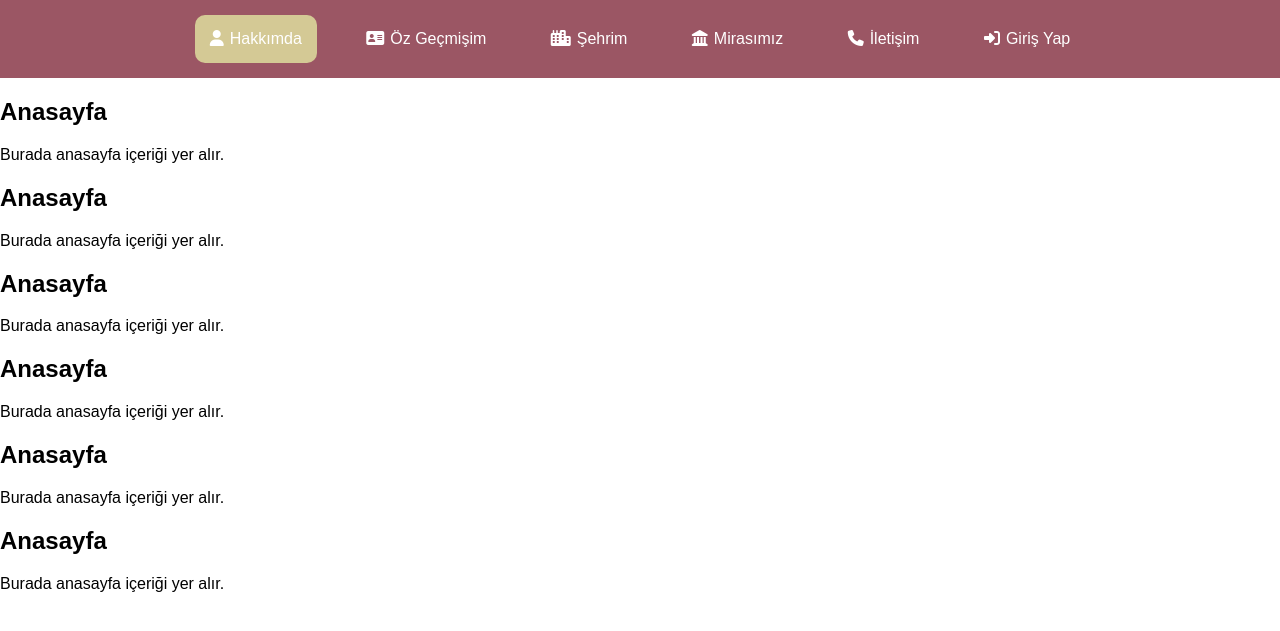
After one commit to mcanbyr/Proje, a PHP site: page /menu.html in a window 1280 px wide. The commit adds this page. Shown: the top 631 px of the page. Run offline with PHP 8.4, Linux system fonts and the light colour scheme.

Commit message:
Add files via upload

```diff
--- a/web_proje/login.html
+++ b/web_proje/login.html
@@ -10,7 +10,7 @@
     <div class="background-image">
         <div class="login-container">
             <h3>GİRİŞ YAP</h3>
-            <form action="login.php" method="POSt" >
+            <form action="login.php" method="POST" >
               <div class="input-group">
                   <input placeholder="Öğrenci Numarası (E-posta)" type="email" id="username" name="username" required>
               </div>
--- /dev/null
+++ b/web_proje/menu.html
@@ -0,0 +1,62 @@
+<!DOCTYPE html>
+<html lang="en">
+<head>
+    <meta charset="UTF-8">
+    <meta name="viewport" content="width=device-width, initial-scale=1.0">
+    <link rel="stylesheet" href="styles01.css">
+    <link rel="stylesheet" href="https://cdnjs.cloudflare.com/ajax/libs/font-awesome/6.5.2/css/all.min.css" />
+    <title>Document</title>
+</head>
+<body>
+    <input type="checkbox" id="menu-toggle" class="menu-toggle">
+    <label for="menu-toggle" class="menu-icon"><i class="fas fa-bars"></i></label>
+    <div class="menu-bar">
+        <ul>
+            <li class="active"><a href="#hakkimda"><i class="fas fa-user"></i>Hakkımda</a></li>
+            <li><a href="#cv"><i class="fas fa-address-card"></i>Öz Geçmişim</a></li>
+            <li><a href="#sehrim"><i class="fas fa-city"></i>Şehrim</a></li>
+            <li><a href="#mirasimiz"><i class="fas fa-landmark"></i>Mirasımız</a></li>
+            <li><a href="#iletisim"><i class="fas fa-phone"></i>İletişim</a></li>
+            <li><a href="#login"><i class="fas fa-sign-in-alt"></i>Giriş Yap</a></li>
+        </ul>
+    </div>
+
+    <section id="hakkimda">
+        <div class="container">
+            <h2>Anasayfa</h2>
+            <p>Burada anasayfa içeriği yer alır.</p>
+        </div>
+    </section>
+    <section id="cv">
+        <div class="container">
+            <h2>Anasayfa</h2>
+            <p>Burada anasayfa içeriği yer alır.</p>
+        </div>
+    </section>
+    <section id="sehrim">
+        <div class="container">
+            <h2>Anasayfa</h2>
+            <p>Burada anasayfa içeriği yer alır.</p>
+        </div>
+    </section>
+    <section id="mirasimiz">
+        <div class="container">
+            <h2>Anasayfa</h2>
+            <p>Burada anasayfa içeriği yer alır.</p>
+        </div>
+    </section>
+    <section id="iletisim">
+        <div class="container">
+            <h2>Anasayfa</h2>
+            <p>Burada anasayfa içeriği yer alır.</p>
+        </div>
+    </section>
+    <section id="login">
+        <div class="container">
+            <h2>Anasayfa</h2>
+            <p>Burada anasayfa içeriği yer alır.</p>
+        </div>
+    </section>
+
+</body>
+</html>
--- a/web_proje/styles.css
+++ b/web_proje/styles.css
@@ -27,7 +27,7 @@ body {
     background-image: url('konya.jpg'); /* Resminizin URL'sini buraya ekleyin */
     background-size: cover;
     background-position: center;
-    opacity: 0.5; /* Arka plan resminin opaklığını ayarlayabilirsiniz */
+    opacity: 3; /* Arka plan resminin opaklığını ayarlayabilirsiniz */
     position: fixed;
     top: 0;
     left: 0;
@@ -35,6 +35,7 @@ body {
     height: 100%;
     z-index: 1;
 }
+
 
 h2 {
     text-align: center;
--- /dev/null
+++ b/web_proje/styles01.css
@@ -0,0 +1,80 @@
+body {
+    margin: 0;
+    padding: 0;
+    font-family: sans-serif;
+}
+
+.menu-toggle {
+    display: none;
+}
+
+.menu-icon {
+    display: none;
+    cursor: pointer;
+    padding: 10px;
+    background-color: #9b5664;
+    color: #fff;
+}
+
+.menu-bar {
+    background: #9b5664;
+    text-align: center;
+}
+
+.menu-bar ul {
+    list-style: none;
+    margin: 0;
+    padding: 0;
+}
+
+.menu-bar ul li {
+    display: inline-block;
+    margin: 15px;
+    padding: 15px;
+}
+
+.menu-bar ul li a {
+    text-decoration: none;
+    color: #fff;
+}
+
+.menu-bar ul li.active, .menu-bar ul li:hover {
+    background: #d4c995;
+    border-radius: 10px;
+}
+
+.menu-bar .fas {
+    margin-right: 6px;
+}
+
+@media only screen and (max-width: 768px) {
+    .menu-toggle:checked + .menu-icon + .menu-bar ul {
+        display: block;
+    }
+
+    .menu-bar ul {
+        display: none;
+        position: absolute;
+        top: 100%;
+        left: 0;
+        width: 100%;
+        text-align: center;
+        background-color: #9b5664;
+        z-index: 999;
+    }
+
+    .menu-bar ul li {
+        display: block;
+        margin: 0;
+        padding: 10px 0;
+    }
+
+    .menu-bar ul li a {
+        color: #fff;
+        padding: 10px;
+    }
+
+    .menu-icon {
+        display: block;
+    }
+}
```
Also changed, not shown: web_proje/login.php (+5 -14 lines).
